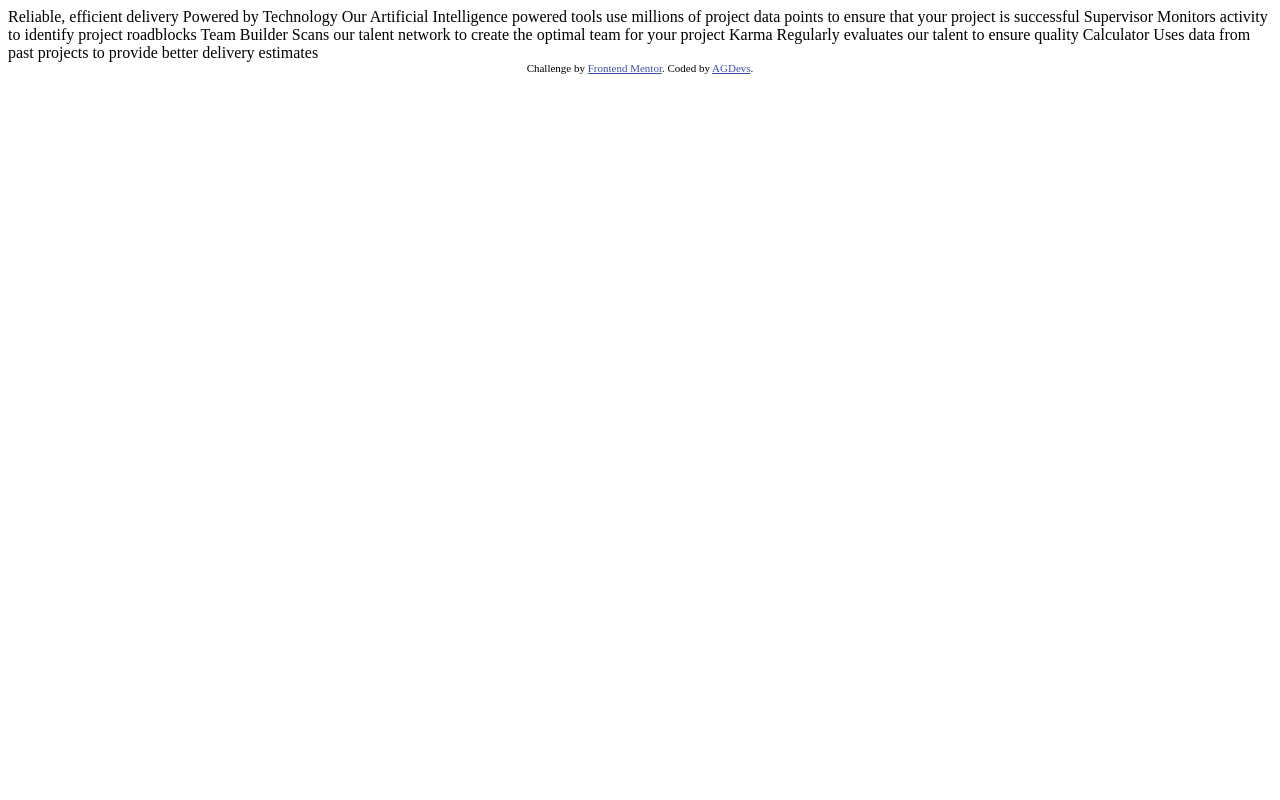
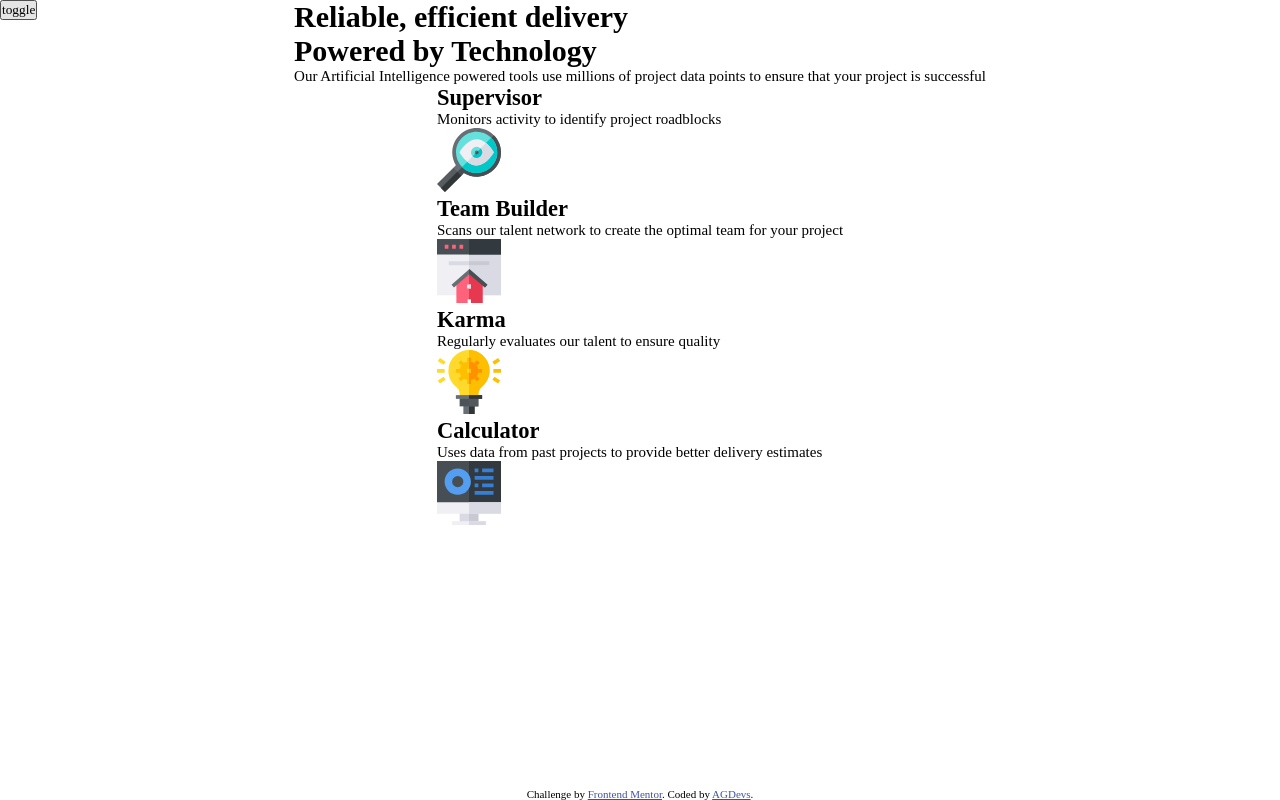
Before and after one commit to 8NeoN8/frontEndMasters-four-card-feature-section, a plain HTML site: page index.html in a window 1280 px wide. Drawn offline with Linux system fonts and the light colour scheme.

Commit message:
setup style classes and html

```diff
--- a/index.html
+++ b/index.html
@@ -9,24 +9,63 @@
 </head>
 <body>
 
+  <div class="tog-con">
+    <button class="toggle" id="toggle" onclick="toggle()">toggle</button>
+  </div>
+
+  <img src="./design/mobile-design.jpg" alt="reference image" class="reference hidden" id="reference" width="375px">
+
   <main class="main-container">
-    Reliable, efficient delivery
-    Powered by Technology
 
-    Our Artificial Intelligence powered tools use millions of project data points
-    to ensure that your project is successful
+    <div class="site-intro">
+      <h1 class="intro-title">
+        Reliable, efficient delivery
+        <br>
+        <b class="accent-text">Powered by Technology</b>
+      </h1>
+      <p class="intro-text">
+        Our Artificial Intelligence powered tools use millions of project data points to ensure that your project is successful
+      </p>
 
-    Supervisor
-    Monitors activity to identify project roadblocks
+    </div>
 
-    Team Builder
-    Scans our talent network to create the optimal team for your project
+    <div class="cards">
 
-    Karma
-    Regularly evaluates our talent to ensure quality
+      <section class="supervisor-card card">
+        <h2 class="card-title">Supervisor</h2>
+        <p class="card-text">Monitors activity to identify project roadblocks</p>
+        <div class="card-img-container">
+          <img src="./images/icon-supervisor.svg" alt="supervisor icon" class="card-img">
+        </div>
+      </section>
 
-    Calculator
-    Uses data from past projects to provide better delivery estimates
+      <section class="united-cards">
+        <section class="supervisor-card card">
+          <h2 class="card-title">Team Builder</h2>
+          <p class="card-text">Scans our talent network to create the optimal team for your project</p>
+          <div class="card-img-container">
+            <img src="./images/icon-team-builder.svg" alt="team builder icon" class="card-img">
+          </div>
+        </section>
+
+        <section class="supervisor-card card">
+          <h2 class="card-title">Karma</h2>
+          <p class="card-text">Regularly evaluates our talent to ensure quality</p>
+          <div class="card-img-container">
+            <img src="./images/icon-karma.svg" alt="karma icon" class="card-img">
+          </div>
+        </section>
+      </section>
+
+      <section class="supervisor-card card">
+        <h2 class="card-title">Calculator</h2>
+        <p class="card-text">Uses data from past projects to provide better delivery estimates</p>
+        <div class="card-img-container">
+          <img src="./images/icon-calculator.svg" alt="calculator icon" class="card-img">
+        </div>
+      </section>
+
+    </div>
   </main>
 
 
@@ -35,5 +74,16 @@
     Challenge by <a href="https://www.frontendmentor.io?ref=challenge" target="_blank" class="attribution-link">Frontend Mentor</a>.
     Coded by <a href="https://www.github.com/8NeoN8" target="_blank" class="attribution-link">AGDevs</a>.
   </footer>
+
+  <script>
+
+    function toggle(){
+      let reference = document.getElementById('reference')
+      if(reference.classList.contains('hidden')){
+        reference.classList.remove('hidden')
+      }else reference.classList.add('hidden')
+    }
+
+  </script>
 </body>
 </html>
--- a/style.css
+++ b/style.css
@@ -1,2 +1,104 @@
-.attribution { font-size: 11px; text-align: center; }
-    .attribution a { color: hsl(228, 45%, 44%); }
+*{
+  margin: 0;
+  padding: 0;
+  box-sizing: border-box;
+  position: relative;
+  font-family: 'Outfit';
+  color: var(--Stone-900);
+}
+
+body > *{
+  font-size: 15px;
+}
+
+.tog-con{
+  position: sticky;
+  top: 0;
+  left: 0;
+  z-index: 100;
+
+}
+
+.toggle{
+  position: absolute;
+  top: 0;
+  left: 0;
+  z-index: 100;
+
+}
+
+.reference{
+  position: absolute;
+  top: 0;
+  left: 0;
+  z-index: 10;
+  width: 100%;
+  opacity: 1;
+
+}
+
+.hidden{
+  display: none;
+}
+
+.attribution {
+  font-size: 11px;
+  text-align: center;
+  position: absolute;
+  bottom: 0;
+  left: 0;
+  width: 100%;
+}
+
+.attribution-link{
+  color: hsl(228, 45%, 44%);
+}
+
+.main-container{
+    width: 100vw;
+    height: 100%;
+    min-height: 100vh;
+    flex-direction: column;
+    display: flex;
+    align-items: center;
+}
+
+.site-intro{
+
+}
+
+.intro-title{
+
+}
+
+.accent-text{
+
+}
+
+.intro-text{
+
+}
+
+.cards{
+
+}
+
+.card{
+
+}
+
+.card-title{
+
+}
+
+.card-text{
+
+}
+
+.card-img-container{
+
+}
+
+.card-img{
+
+}
```
